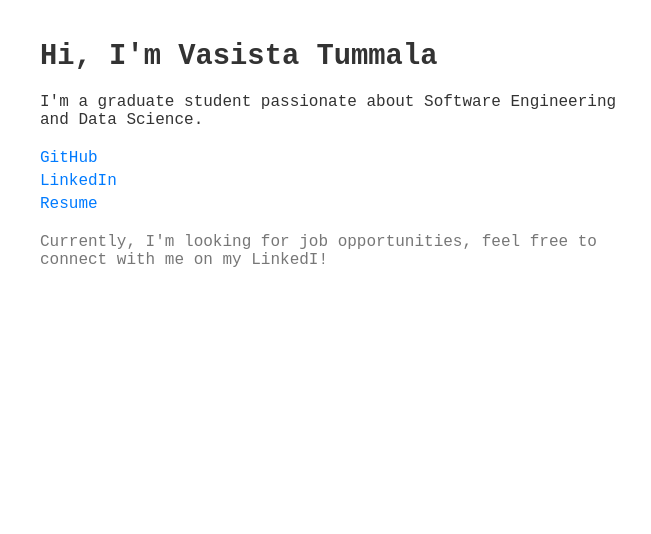
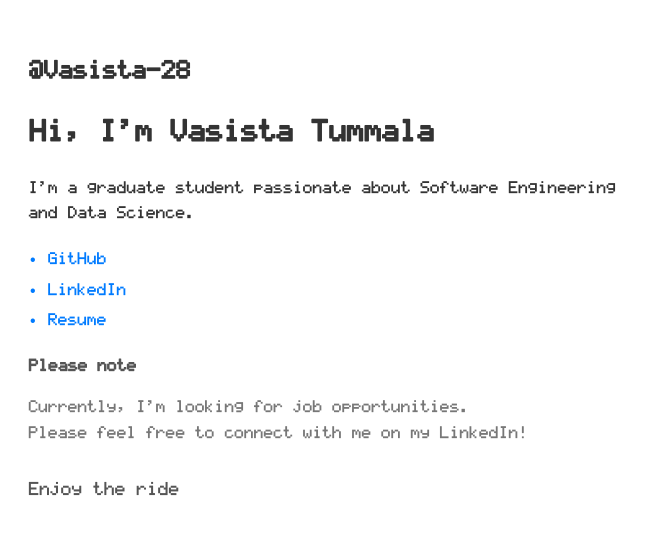
Before and after one commit to Vasista-28/vasista-28.github.io, a plain HTML site: page index.html in a window 1280 px wide. Shown: the whole page, without its empty margins (0-651 px from the left). Drawn offline with Linux system fonts and the light colour scheme.

Commit message:
updated font

```diff
--- a/index.html
+++ b/index.html
@@ -8,14 +8,23 @@
 </head>
 <body>
     <div class="container">
+        <p class="username">@Vasista-28</p>
         <h1>Hi, I'm Vasista Tummala</h1>
+
         <p>I'm a graduate student passionate about Software Engineering and Data Science.</p>
+
         <div class="links">
-            <a href="https://github.com/Vasista-28" target="_blank">GitHub</a>
-            <a href="https://www.linkedin.com/in/vasista-tummala/" target="_blank">LinkedIn</a>
-            <a href="resume.pdf" target="_blank">Resume</a>
+            <a href="https://github.com/Vasista-28" target="_blank">• GitHub</a>
+            <a href="https://www.linkedin.com/in/vasista-tummala/" target="_blank">• LinkedIn</a>
+            <a href="resume.pdf" target="_blank">• Resume</a>
         </div>
-        <p class="note">Currently, I'm looking for job opportunities, feel free to connect with me on my LinkedI!</p>
+
+        <p class="note-title">Please note</p>
+        <p class="note">
+            Currently, I'm looking for job opportunities. <br> Please feel free to connect with me on my LinkedIn!
+        </p>
+
+        <p class="footer">Enjoy the ride</p>
     </div>
 </body>
 </html>
--- a/style.css
+++ b/style.css
@@ -1,37 +1,39 @@
-* {
-    margin: 0;
-    padding: 0;
-    box-sizing: border-box;
+@font-face {
+    font-family: 'LCD Solid';
+    src: url('Fonts/lcd_solid.ttf') format('truetype');
+    font-weight: normal;
+    font-style: normal;
 }
 
 body {
+    font-family: 'LCD Solid', monospace;
     display: flex;
     justify-content: flex-start;
     align-items: flex-start;
     min-height: 100vh;
-    font-family: 'IBM Plex Mono', monospace;
     background-color: #ffffff;
     color: #333;
-    padding: 40px;
+    padding: 20px; /* Reduced padding to allow more space */
 }
 
 .container {
     text-align: left;
-    max-width: 600px;
+    max-width: 600px; /* Increased max-width to fit more text */
+    line-height: 1.6;
 }
 
 .username {
     font-size: 1.5em;
     color: #333;
     margin-bottom: 10px;
-    font-weight: 600;
+    font-weight: bold;
 }
 
 h1 {
     font-size: 1.8em;
     color: #333;
     margin-bottom: 20px;
-    font-weight: 600;
+    font-weight: bold;
 }
 
 .links {
@@ -51,7 +53,7 @@ h1 {
 }
 
 .note-title {
-    font-weight: 600;
+    font-weight: bold;
     font-size: 1em;
     color: #555;
     margin-top: 20px;
@@ -67,6 +69,7 @@ h1 {
     margin-top: 30px;
     font-size: 1.1em;
     color: #555;
+    text-align: left;
 }
 
 .footer p {
```
Also changed, not shown: 1 other file.
